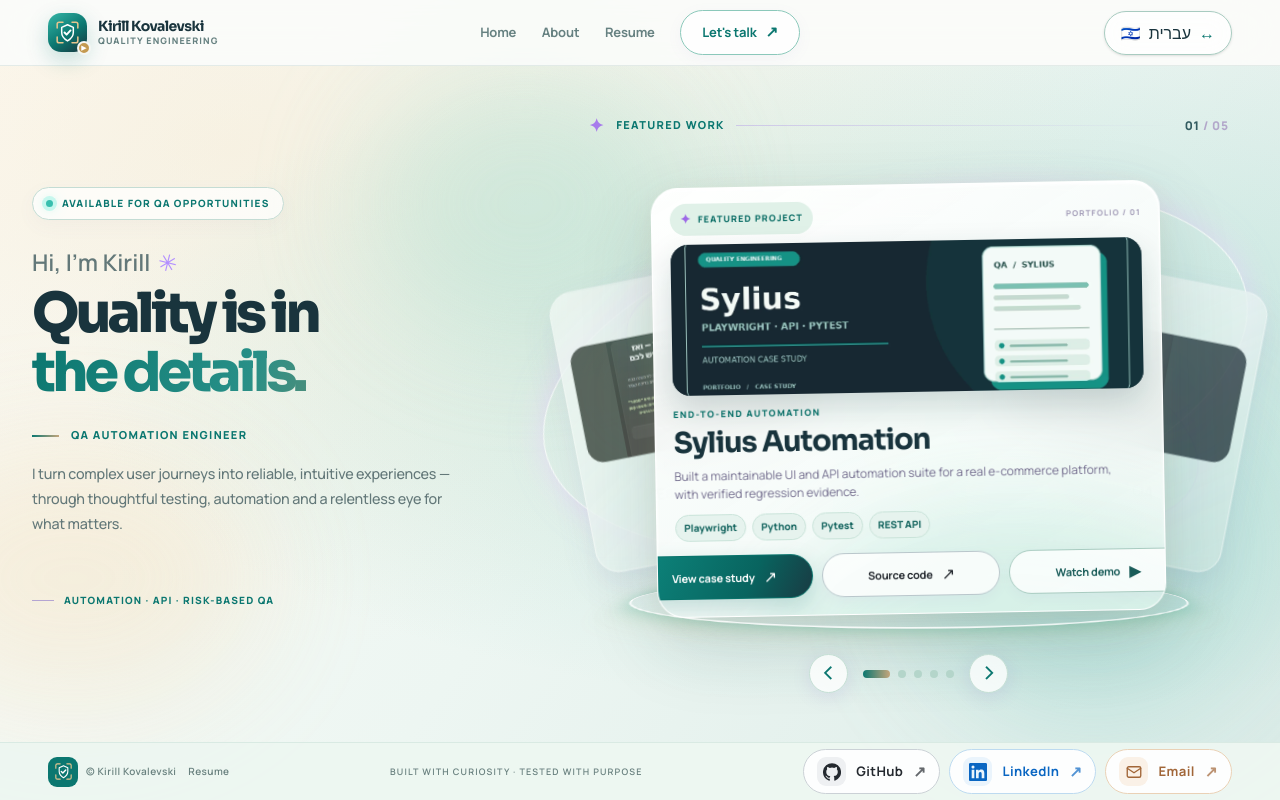
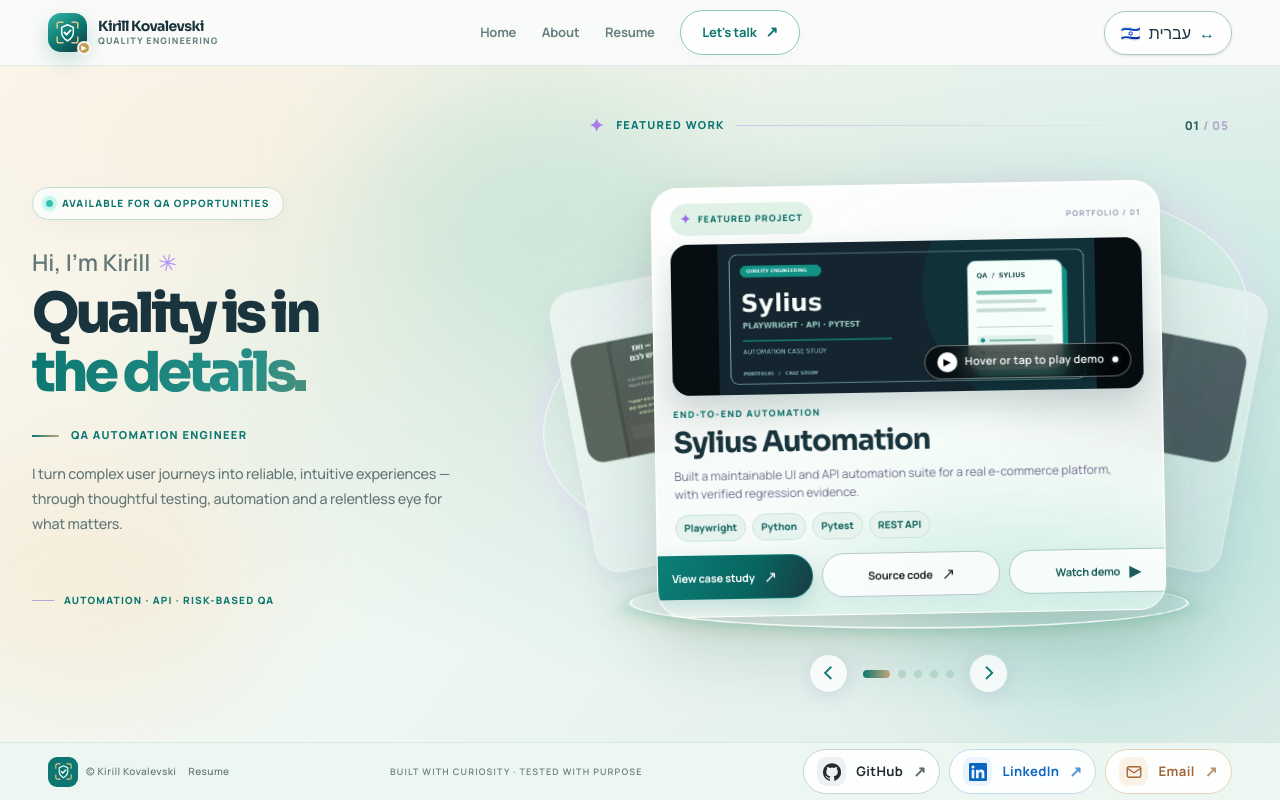
Before and after one commit to quality-krl/PersonalSite, a Next.js app: page / in a window 1280 px wide. Built offline with nearby package versions, Linux system fonts and the light colour scheme.

Commit message:
perf: lazy load Sylius demo preview

```diff
--- a/app/components/ProjectCarousel.tsx
+++ b/app/components/ProjectCarousel.tsx
@@ -86,60 +86,86 @@ function ProjectArtwork({
   id,
   label,
   demoVideo,
+  demoHint,
 }: {
   id: ProjectId;
   label: string;
   demoVideo?: string;
+  demoHint?: string;
 }) {
   const coverFile = projectCoverFiles[id];
   const basePath = process.env.NEXT_PUBLIC_BASE_PATH ?? "";
   const [playPreview, setPlayPreview] = useState(false);
 
   if (demoVideo) {
-    const imageSrc = coverFile
+    const posterSrc = coverFile
       ? `${basePath}/media/${id}/${coverFile}`
       : undefined;
 
+    const startPreview = () => {
+      setPlayPreview(true);
+    };
+
     return (
       <div
-        className={`project-art project-art--${id}`}
-        role="img"
-        aria-label={label}
-        onMouseEnter={() => setPlayPreview(true)}
-        onFocusCapture={() => setPlayPreview(true)}
-        onTouchStart={() => setPlayPreview(true)}
+        className={`project-art project-art--${id} relative overflow-hidden`}
+        role="button"
+        tabIndex={0}
+        aria-label={`${label}. ${
+          demoHint ?? "Hover or tap to play demo"
+        }`}
+        onMouseEnter={startPreview}
+        onPointerEnter={startPreview}
+        onPointerDown={startPreview}
+        onTouchStart={startPreview}
+        onFocus={startPreview}
+        onKeyDown={(event) => {
+          if (event.key === "Enter" || event.key === " ") {
+            event.preventDefault();
+            startPreview();
+          }
+        }}
         style={{
           border: "none",
           background: projectCoverBackgrounds[id] ?? "#142e36",
         }}
       >
-        {playPreview ? (
         <video
-            src={demoVideo}
-            poster={imageSrc}
-            autoPlay
+          key={playPreview ? "playing" : "poster"}
+          src={playPreview ? demoVideo : undefined}
+          poster={posterSrc}
+          autoPlay={playPreview}
           muted
           loop
           playsInline
           preload="none"
           aria-hidden="true"
-            className="relative z-10 block h-full w-full object-cover"
+          className="relative z-10 block h-full w-full object-contain"
         />
-        ) : (
-          imageSrc && (
-            <img
-              src={imageSrc}
-              alt=""
+
+        {!playPreview && (
+          <div
+            className="pointer-events-none absolute bottom-3 right-3 z-20 flex items-center gap-2 rounded-full border border-white/40 bg-black/60 px-3 py-1.5 text-[11px] font-semibold tracking-wide text-white shadow-lg backdrop-blur-md"
             aria-hidden="true"
-              draggable={false}
-              decoding="async"
-              className="relative z-10 block h-full w-full object-cover"
-            />
-          )
+          >
+            <span className="flex h-5 w-5 items-center justify-center rounded-full bg-white text-[9px] text-black">
+              ▶
+            </span>
+
+            <span>
+              {demoHint ?? "Hover or tap to play"}
+            </span>
+
+            <span className="relative flex h-1.5 w-1.5">
+              <span className="absolute inline-flex h-full w-full animate-ping rounded-full bg-white opacity-60" />
+              <span className="relative inline-flex h-1.5 w-1.5 rounded-full bg-white" />
+            </span>
+          </div>
         )}
       </div>
     );
   }
+
   if (coverFile) {
     const imageSrc = `${basePath}/media/${id}/${coverFile}`;
 
@@ -168,7 +194,7 @@ function ProjectArtwork({
         <img
           src={imageSrc}
           alt=""
-          loading="eager"
+          aria-hidden="true"
           draggable={false}
           className={`relative z-10 block h-full w-full ${
             id === "sylius" ? "object-cover" : "object-contain"
@@ -455,6 +481,11 @@ export default function ProjectCarousel() {
   id={active.id}
   label={activeCopy.artLabel}
   demoVideo={active.demoVideo}
+  demoHint={
+    isHebrew
+      ? "געו או העבירו עכבר להפעלת הדמו"
+      : "Hover or tap to play demo"
+  }
 />
 
             <div className="card-copy">
--- a/app/globals.css
+++ b/app/globals.css
@@ -2609,19 +2609,17 @@ html[lang="he"] .external-brand-link {
   width: 100%;
   height: 100%;
 
-  object-fit: cover;
+  object-fit: contain;
   object-position: center;
 
   background: #0b1115;
 
   filter: contrast(1.03) saturate(1.02);
 
-  transition:
-    transform 0.35s ease,
-    filter 0.35s ease;
+  transition: filter 0.35s ease;
 }
 
 .spotlight-card:hover .project-art--sylius video {
-  transform: scale(1.015);
+  transform: none;
   filter: contrast(1.05) saturate(1.05);
 }
```
Lines whose indentation alone changed are shown as unchanged.
